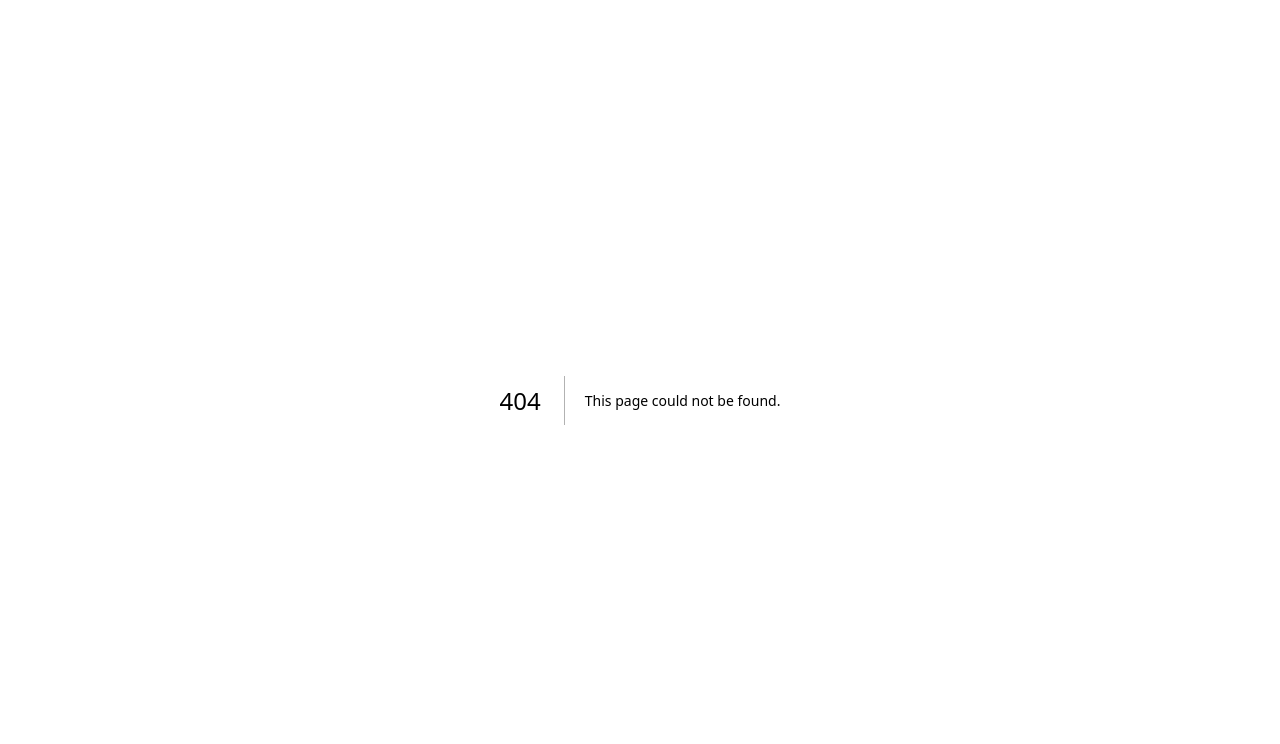
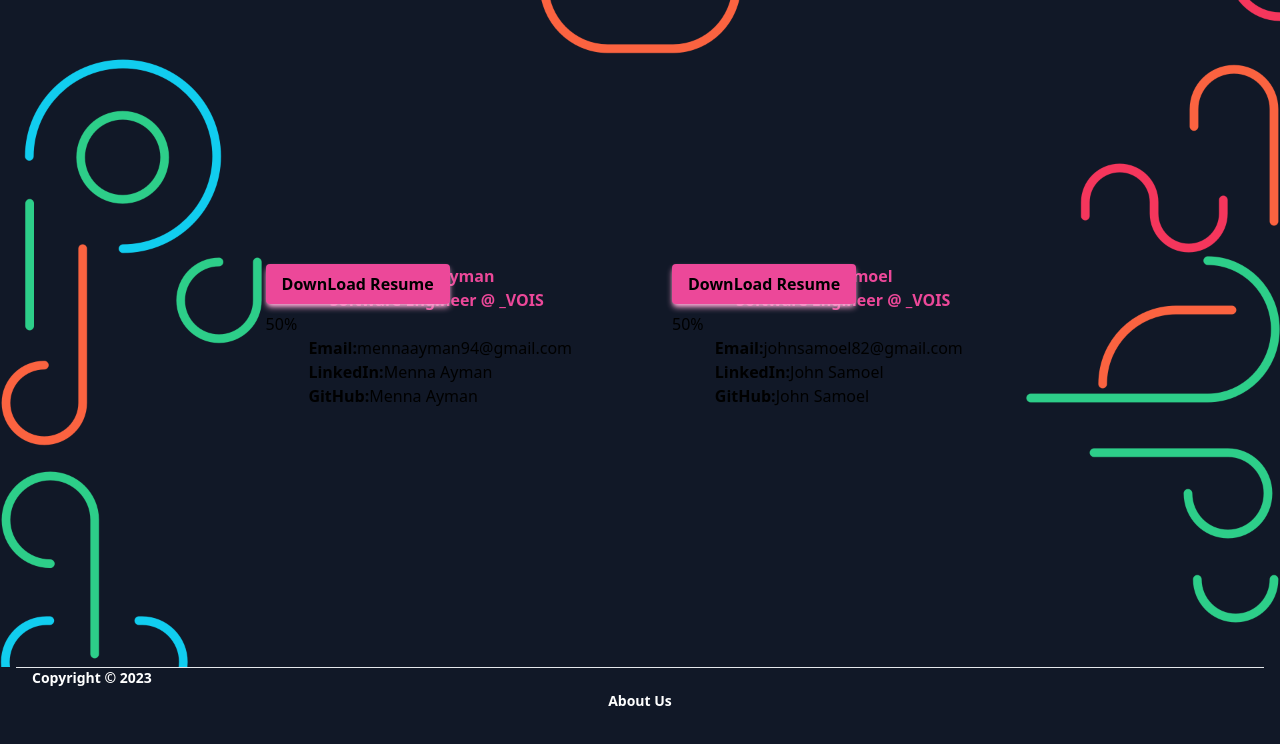
Before and after one commit to Johnsamoel/Task-Tracker, a Next.js app in the folder ClientSide/tasktracker/: page /About in a window 1280 px wide. Before the commit this address had no page. Shown: the top 744 px of the page. Built offline with nearby package versions, Linux system fonts and the light colour scheme.

Commit message:
did some ui and code enhancements

```diff
--- a/ClientSide/tasktracker/Components/Login/FooterSmall.tsx
+++ b/ClientSide/tasktracker/Components/Login/FooterSmall.tsx
@@ -1,4 +1,4 @@
-
+import Link from "next/link";
 
 export default function FooterSmall(props: { absolute: any; }) {
   return (
@@ -21,12 +21,12 @@ export default function FooterSmall(props: { absolute: any; }) {
             <div className="w-full md:w-8/12 px-4">
               <ul className="flex flex-wrap list-none md:justify-end  justify-center">
                 <li>
-                  <a
-                    href="#"
+                  <Link
+                    href="/About"
                     className="text-white hover:text-gray-400 text-sm font-semibold block py-1 px-3"
                   >
                     About Us
-                  </a>
+                  </Link>
                 </li>
               </ul>
             </div>
--- a/ClientSide/tasktracker/Components/Login/Navbar.tsx
+++ b/ClientSide/tasktracker/Components/Login/Navbar.tsx
@@ -113,20 +113,7 @@ export default function Navbar(props: { transparent: any; }) {
                 </a>
               </li>
 
-              <li className="flex items-center">
-                {/* <button
-                  className={
-                    (props.transparent
-                      ? "bg-white text-gray-800 active:bg-gray-100"
-                      : "bg-pink-500 text-white active:bg-pink-600") +
-                    " text-xs font-bold uppercase px-4 py-2 rounded shadow hover:shadow-md outline-none focus:outline-none lg:mr-1 lg:mb-0 ml-3 mb-3"
-                  }
-                  type="button"
-                  style={{ transition: "all .15s ease" }}
-                >
-                  <i className="fas fa-arrow-alt-circle-down"></i> Download
-                </button> */}
-              </li>
+
             </ul>
           </div>
         </div>
--- /dev/null
+++ b/ClientSide/tasktracker/Components/MemberCard.tsx
@@ -0,0 +1,117 @@
+import VerifiedBadge from "./VerifiedBadge";
+import Link from "next/link";
+
+interface MemeberData {
+  name: string;
+  email: string;
+  gitHub: string;
+  linkedIn: string;
+  resumeLink: string;
+  contibutionPercentage:string;
+  image?: string;
+}
+
+const MemberCard = ({
+  email,
+  name,
+  gitHub,
+  linkedIn,
+  resumeLink,
+  image,
+  contibutionPercentage
+}: MemeberData) => {
+
+  return (
+    <div className="flex bg-slate-700 w-3/4  rounded-md relative hover:shadow-md hover:shadow-pink-400 " style={{height: '400px'}}>
+      <div
+        className="absolute -top-16 rounded-full max-w-28 max-h-28 w-28 h-28 left-28 z-20 "
+        style={{
+          backgroundImage: image ? `url('${image}')` : "url(" + "/man.png" + ")",
+          backgroundSize: "100%",
+          backgroundRepeat: "no-repeat",
+        }}
+      ></div>
+
+      <div className="w-full flex flex-col justify-start pt-16">
+        {/* member name */}
+        <div className="flex justify-center items-center w-full gap-3">
+          <p
+            className="font-semibold text-2xl text-pink-500"
+            style={{ textTransform: "capitalize" }}
+          >
+            {name}
+          </p>
+
+          <VerifiedBadge />
+        </div>
+
+        <p
+          className="font-semibold text-1xl text-pink-500 flex justify-center align-middle"
+          style={{ textTransform: "capitalize" }}
+        >
+          Software Engineer @ _VOIS
+        </p>
+
+        <div className="w-full">
+            <div className="flex justify-start">
+            <p className="text-yellow-300 ml-2">{contibutionPercentage}%</p>
+            </div>
+          <div className="w-full h-1 bg-yellow-300 mt-4">
+            <div className={`bg-pink-500 h-1`} style={{width: `${contibutionPercentage}%`}}></div>
+          </div>
+        </div>
+
+        {/* member links */}
+        <div className=" flex  justify-center items-center flex-wrap flex-col w-full gap-2 mt-10 ">
+          <div className="flex justify-start  items-center w-3/4 gap-2">
+            <p
+              className="font-semibold text-md text-yellow-300"
+              style={{ textTransform: "capitalize" }}
+            >
+              email:
+            </p>
+            <Link href={`mailto:${email}`} className="text-left w-1/2">{email}</Link>
+          </div>
+          <div className="flex justify-start    items-center w-3/4 gap-2">
+            <p
+              className="font-semibold text-md text-yellow-300"
+              style={{ textTransform: "capitalize" }}
+            >
+              LinkedIn:
+            </p>
+            <Link
+              className="text-left w-1/2 hover:text-pink-500"
+              href={linkedIn ? linkedIn : "/"}
+            >
+              {name}
+            </Link>
+          </div>
+
+          <div className="flex justify-start    items-center w-3/4 gap-2">
+            <p
+              className="font-semibold text-md text-yellow-300"
+              style={{ textTransform: "capitalize" }}
+            >
+              GitHub:
+            </p>
+            <Link
+              className="text-left w-1/2 hover:text-pink-500"
+              href={gitHub ? gitHub : "/"}
+            >
+              {name}
+            </Link>
+          </div>
+        </div>
+
+        <Link
+          href={resumeLink ? resumeLink : "/"}
+          className="absolute bottom-5 left-1/4 bg-pink-500 hover:bg-pink-700 text-yellow-300 shadow-md hover:shadow-yellow-300 shadow-pink-300 font-bold py-2 px-4 rounded"
+        >
+          DownLoad Resume
+        </Link>
+      </div>
+    </div>
+  );
+};
+
+export default MemberCard;
--- a/ClientSide/tasktracker/Components/Register/RegisterForm.tsx
+++ b/ClientSide/tasktracker/Components/Register/RegisterForm.tsx
@@ -64,7 +64,7 @@ const RegisterForm = () => {
       handleErrorObj(key, errorMessage);
     }
   };
-  console.log(state, "state");
+
   return (
     <div className="container mx-auto px-4  h-full">
       <form className="container mx-auto px-4 h-full">
@@ -242,7 +242,7 @@ const RegisterForm = () => {
                     type="button"
                     style={{ transition: "all .15s ease" }}
                   >
-                    Sign In
+                    Sign Up
                   </button>
                 </div>
               </div>
--- a/ClientSide/tasktracker/Components/TaskCard.tsx
+++ b/ClientSide/tasktracker/Components/TaskCard.tsx
@@ -12,7 +12,7 @@ const TaskCard = (props:{Title:string , description:string , status:string , Tas
             <h5 className="text-blueGray-400 uppercase font-bold text-xs">
               {props.Title}
             </h5>
-            <span className="font-semibold text-xs text-blueGray-700">
+            <span className="font-semibold text-xs text-blueGray-700 ">
               {props.description}
             </span>
           </div>
--- /dev/null
+++ b/ClientSide/tasktracker/pages/About/index.tsx
@@ -0,0 +1,77 @@
+import FooterSmall from "@/Components/Login/FooterSmall";
+import MemberCard from "@/Components/MemberCard";
+import Navbar from "../../Components/Login/Navbar";
+import Link from "next/link";
+
+const Memebers = [
+  {
+    name: "Menna Ayman",
+    email: "mennaayman94@gmail.com",
+    linkedIn: "https://www.linkedin.com/in/menna-ayman-9973a4102",
+    gitHub: "https://github.com/mennaayman94",
+    resumeLink: "",
+    image:'/meena.jpg',
+    contibutionPercentage: "50"
+
+  },
+  {
+    name: "John Samoel",
+    email: "johnsamoel82@gmail.com",
+    linkedIn: "https://www.linkedin.com/in/johnsamoel",
+    gitHub: "https://github.com/Johnsamoel",
+    resumeLink:
+      "https://drive.google.com/file/d/1eawQPJ1-N6PDDUXMA6pnDEg9Gcg2zYts/view?usp=sharing",
+    image: '/john.jpg',
+    contibutionPercentage:"50"
+  },
+];
+
+const About = ({ transparent }: any) => {
+  return (
+    <>
+      <Navbar transparent={true} />
+      <main>
+        <section className="absolute w-full h-full">
+          <div
+            className="absolute top-0 w-full h-full bg-gray-900"
+            style={{
+              backgroundImage: "url(" + "/register_bg_2.png" + ")",
+              backgroundSize: "100%",
+              backgroundRepeat: "no-repeat",
+            }}
+          ></div>
+
+          <div className="container mx-auto px-4 flex justify-around items-center flex-col h-5/6 w-full  relative">
+            <div className="flex justify-evenly items-center flex-col h-2/5 w-3/5  rounded-lg">
+              <div className="w-full flex justify-center items-start ">
+                <div className="flex w-full  justify-center items-center">
+                  <div className="flex justify-between items-center gap-16 w-full h-full mt-16">
+                    {Memebers && Memebers.length > 0
+                      ? Memebers.map((item) => {
+                          return (
+                            <MemberCard
+                              email={item.email}
+                              gitHub={item.gitHub}
+                              linkedIn={item.linkedIn}
+                              name={item.name}
+                              resumeLink={item.resumeLink}
+                              image={item.image}
+                              contibutionPercentage={item.contibutionPercentage}
+                            />
+                          );
+                        })
+                      : null}
+                  </div>
+                </div>
+              </div>
+            </div>
+          </div>
+
+          <FooterSmall absolute />
+        </section>
+      </main>
+    </>
+  );
+};
+
+export default About;
--- a/ClientSide/tasktracker/pages/Dashboard/Tasks/[Taskid].tsx
+++ b/ClientSide/tasktracker/pages/Dashboard/Tasks/[Taskid].tsx
@@ -30,18 +30,19 @@ const Task = ({task}:Taskprops) => {
       <Sidebar />
       <div className="relative md:ml-64 bg-blueGray-100  h-full">
         {/* Header */}
-        <div className="relative bg-slate-900  pt-10 h-full">
+        <div className="relative bg-slate-900  pt-10 h-full" style={{
+        backgroundImage: "url(" + "/register_bg_2.png" + ")",
+        backgroundSize: "100%",
+        backgroundRepeat: "no-repeat",
+
+      }}>
           <div className="px-4 md:px-10 mx-auto w-full h-full flex gap-5 flex-col">
             <p className=" font-bold text-left text-pink-500 pl-5 text-xl">
               Task Details
             </p>
             <div
               className="flex flex-wrap gap-5 justify-center items-center h-screen "
-              style={{
-                backgroundImage: "url(" + "/register_bg_2.png" + ")",
-                backgroundSize: "100%",
-                backgroundRepeat: "no-repeat",
-              }}
+
             >
               {/* Card stats */}
                 <div className=" rounded-lg  w-3/4 h-3/4">
--- a/ClientSide/tasktracker/pages/index.tsx
+++ b/ClientSide/tasktracker/pages/index.tsx
@@ -1,6 +1,6 @@
 import Image from "next/image";
 import { Inter } from "next/font/google";
-import Navbar from "@/Components/Navbar";
+import Navbar from "@/Components/Login/Navbar";
 import FooterSmall from "@/Components/Login/FooterSmall";
 const inter = Inter({ subsets: ["latin"] });
 import Link from "next/link";
```
Also changed, not shown: ClientSide/tasktracker/public/john.jpg (added), ClientSide/tasktracker/public/meena.jpg (added).
